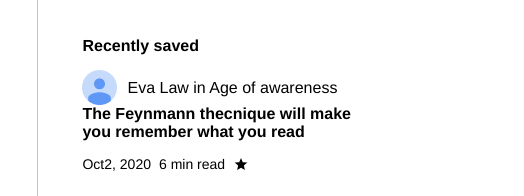
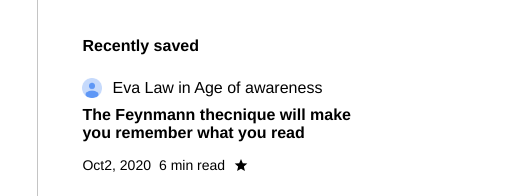
Before and after one commit to angelogiuliano/W2D4, a plain HTML site: page index.html in a window 1280 px wide. Shown: the part 732-928 px from the top of the page, 756-1280 px from the left. Drawn offline with nearby package versions, Linux system fonts and the light colour scheme.

Commit message:
Update style.css

```diff
--- a/style.css
+++ b/style.css
@@ -244,6 +244,11 @@ hr {
   align-items: center;
   justify-content: start;
   gap: 10px;
+  padding: 8px 0;
+}
+
+.content-headline .user-img {
+  width: 20px;
 }
 
 .recently-saved a {
```
